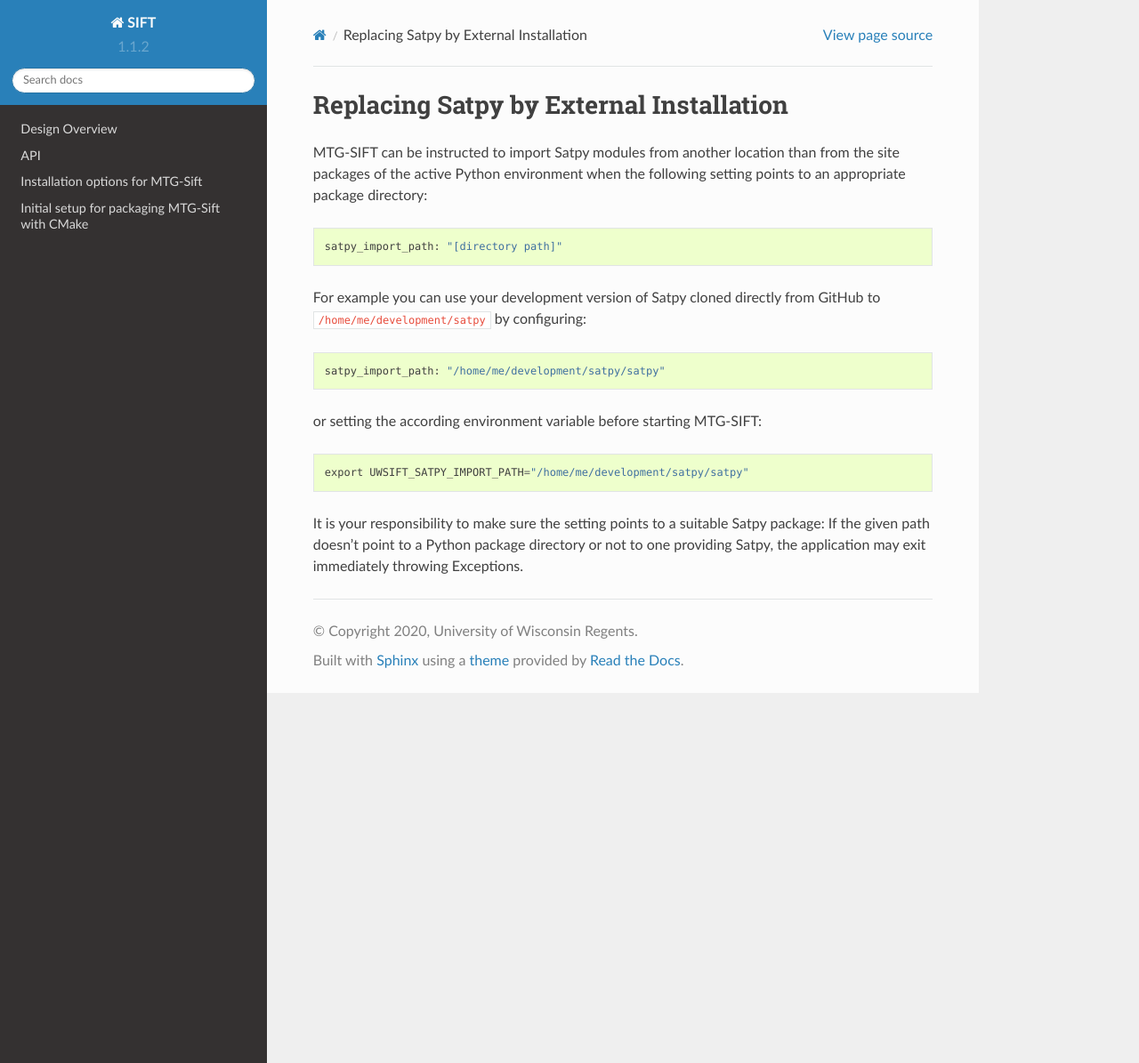
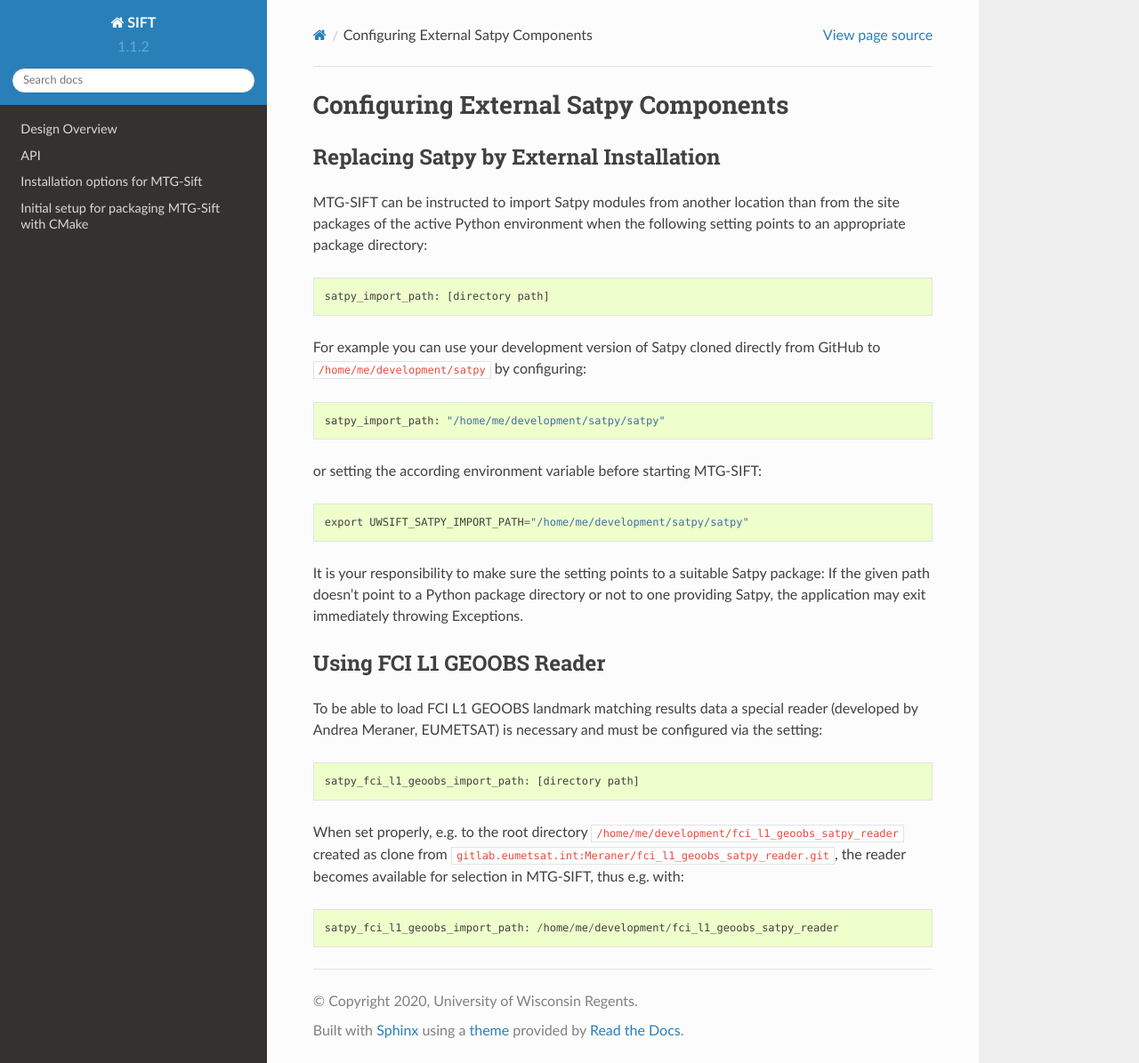
Before and after one commit to ssec/sift, a Sphinx documentation site: the page built from doc/source/configuration-external_satpy.rst, in a window 1280 px wide and 1195 px high. Shown: the whole window at 89% size. Built offline with Sphinx 7.4.7 and the Read the Docs theme 2.0.0, drawn with Linux system fonts in a browser that asks for light colours.

Commit message:
Add documentation for FCI L1 GEOOBS reader integration
to the External Satpy documentation.

```diff
--- a/doc/source/configuration-external_satpy.rst
+++ b/doc/source/configuration-external_satpy.rst
@@ -1,15 +1,17 @@
+Configuring External Satpy Components
+-------------------------------------
 
 Replacing Satpy by External Installation
-----------------------------------------
+========================================
 
 MTG-SIFT can be instructed to import Satpy modules from another location than
 from the site packages of the active Python environment when the following
 setting points to an appropriate package directory::
 
-   satpy_import_path: "[directory path]"
+   satpy_import_path: [directory path]
 
-For example you can use your development version of Satpy cloned directly
-from GitHub to ``/home/me/development/satpy`` by configuring::
+For example you can use your development version of Satpy cloned directly from
+GitHub to ``/home/me/development/satpy`` by configuring::
 
    satpy_import_path: "/home/me/development/satpy/satpy"
 
@@ -20,3 +22,19 @@
 It is your responsibility to make sure the setting points to a suitable Satpy
 package: If the given path doesn't point to a Python package directory or not to
 one providing Satpy, the application may exit immediately throwing Exceptions.
+
+Using FCI L1 GEOOBS Reader
+==========================
+
+To be able to load FCI L1 GEOOBS landmark matching results data a special reader
+(developed by Andrea Meraner, EUMETSAT) is necessary and must be configured via
+the setting::
+
+    satpy_fci_l1_geoobs_import_path: [directory path]
+
+When set properly, e.g. to the root directory
+``/home/me/development/fci_l1_geoobs_satpy_reader`` created as clone from
+``gitlab.eumetsat.int:Meraner/fci_l1_geoobs_satpy_reader.git``, the reader
+becomes available for selection in MTG-SIFT, thus e.g. with::
+
+  satpy_fci_l1_geoobs_import_path: /home/me/development/fci_l1_geoobs_satpy_reader
```
